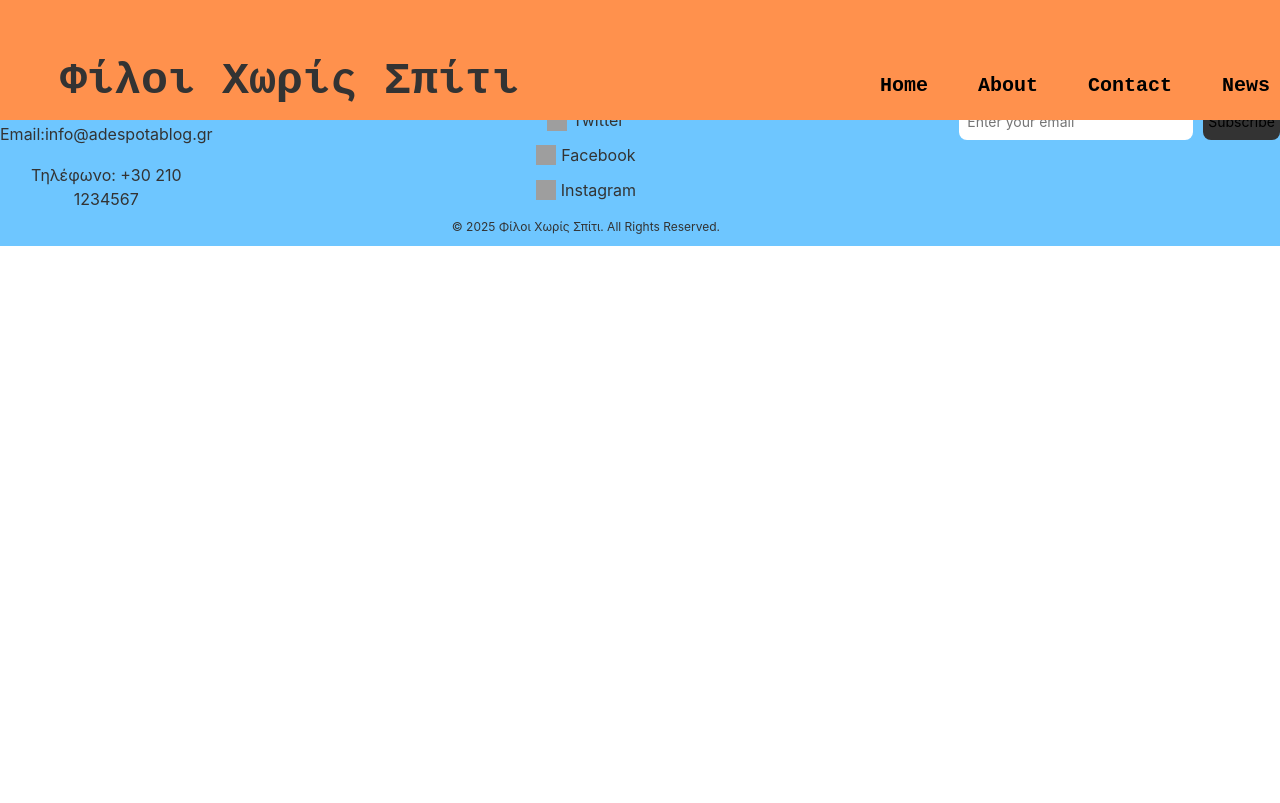
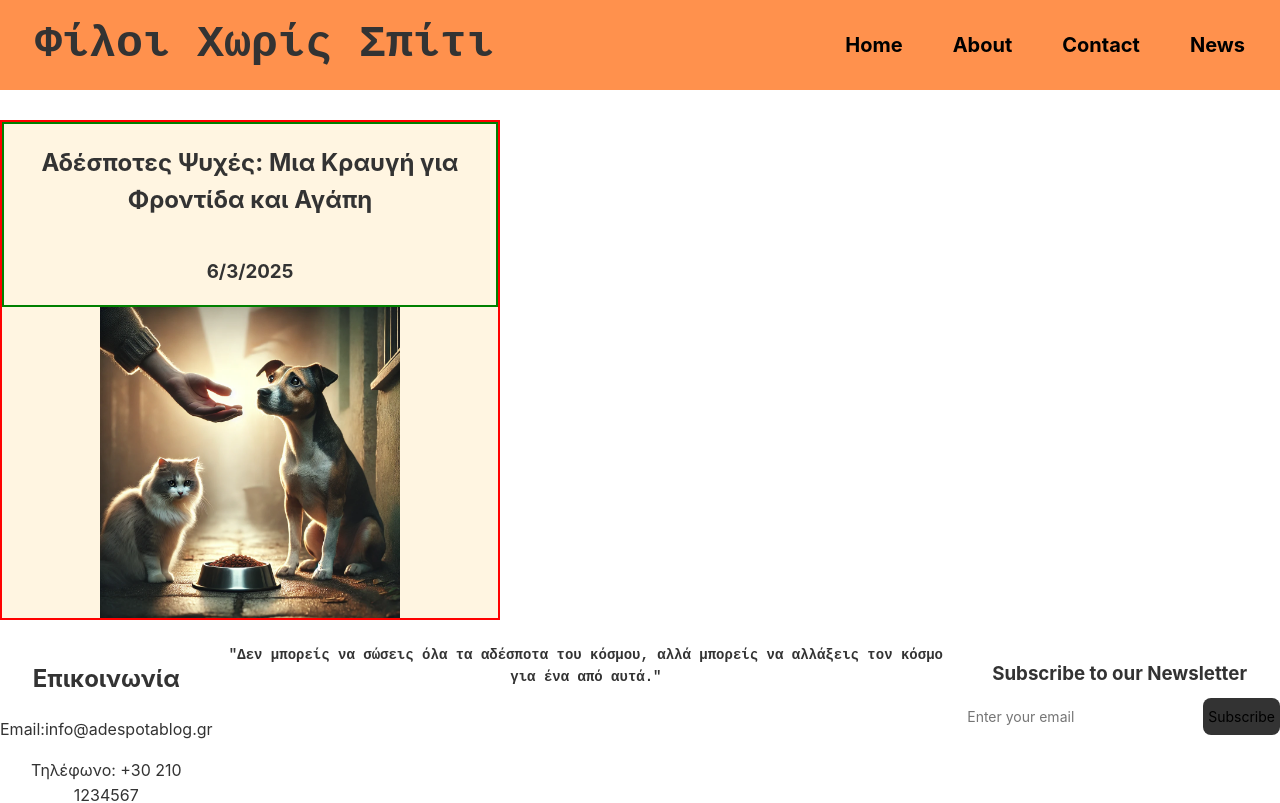
Before and after one commit to plexistrat/next-personal-blog, a Next.js app: page /about in a window 1280 px wide. Shown: the top 803 px of the page. Built offline with nearby package versions, Linux system fonts and the light colour scheme; grey boxes are pictures that could not be loaded.

Commit message:
more testing

```diff
--- a/components/Footer/Footer.module.css
+++ b/components/Footer/Footer.module.css
@@ -1,5 +1,5 @@
 .footer {
-  background-color: #6ec6ff;
+  background-color: #ffffff;
   /* position: absolute; */
   /* bottom: 0; */
   width: 100%;
@@ -127,7 +127,7 @@
   color: #333333;
   text-align: center;
   margin-top: 5px;
-  margin-bottom: 5px;
+  margin-bottom: 120px;
 
   @media screen and (max-width: 1000px) {
     font-size: 12px;
--- a/components/Footer/Footer.tsx
+++ b/components/Footer/Footer.tsx
@@ -1,4 +1,7 @@
 import React, { useEffect, useState } from 'react';
+import { BsInstagram } from 'react-icons/bs';
+import { FaFacebook } from 'react-icons/fa';
+import { TiSocialTwitter } from 'react-icons/ti';
 import styles from './Footer.module.css';
 
 const Footer = () => {
@@ -41,15 +44,18 @@ const Footer = () => {
             για ένα από αυτά."
           </p>
           <a href="https://twitter.com/yourprofile" target="_blank" rel="noopener noreferrer">
-            <img src="/icons/twitter.svg" alt="Twitter" />
+            {/* <img src="/icons/twitter.svg" alt="Twitter" /> */}
+            <TiSocialTwitter />
             Twitter
           </a>
           <a href="https://facebook.com/yourprofile" target="_blank" rel="noopener noreferrer">
-            <img src="/icons/facebook.svg" alt="Facebook" />
+            {/* <img src="/icons/facebook.svg" alt="Facebook" /> */}
+            <FaFacebook />
             Facebook
           </a>
           <a href="https://instagram.com/yourprofile" target="_blank" rel="noopener noreferrer">
-            <img src="/icons/instagram.svg" alt="Instagram" />
+            {/* <img src="/icons/instagram.svg" alt="Instagram" /> */}
+            <BsInstagram />
             Instagram
           </a>
 
--- a/components/Navbar/MenuList.module.css
+++ b/components/Navbar/MenuList.module.css
@@ -6,7 +6,7 @@
   right: 0;
   width: 100%;
   height: 100vh;
-  background-color: rgb(142, 82, 112);
+  background-color: rgb(35, 32, 34);
   padding: 200px;
   z-index: -80;
 
--- a/components/Navbar/Navbar.module.css
+++ b/components/Navbar/Navbar.module.css
@@ -1,15 +1,14 @@
 .navbar {
   display: flex;
-  /* align-items: center; */
+  align-items: center;
   justify-content: space-between;
   /* flex-direction: column; */
   width: 100%;
-  height: 120px;
+  height: 90px;
   background-color: #ff914d;
-  padding: 10px;
+  padding: 10px 35px;
   position: fixed;
   top: 0;
-  z-index: 1;
 
   @media screen and (max-width: 480px) {
     display: flex;
@@ -20,14 +19,10 @@
 }
 
 .navbarTitle {
-  margin-left: 50px;
+  /* margin-left: 50px; */
   color: #333333;
   font-size: 45px;
   font-family: 'Courier New', Courier, monospace;
-
-  @media screen and (max-width: 1000px) {
-    margin-left: 7px;
-  }
 
   @media screen and (max-width: 900px) {
     display: flex;
@@ -37,16 +32,36 @@
     display: flex;
     font-size: 28px;
   }
+  @media screen and (max-width: 313px) {
+    display: flex;
+    font-size: 22px;
+  }
+  @media screen and (max-width: 252px) {
+    display: flex;
+    font-size: 20px;
+  }
+  @media screen and (max-width: 232px) {
+    display: flex;
+    font-size: 18px;
+  }
+  @media screen and (max-width: 212px) {
+    display: flex;
+    font-size: 16px;
+  }
+  @media screen and (max-width: 192px) {
+    display: flex;
+    font-size: 14px;
+  }
 }
 
 .navbarButtons {
   display: flex;
+  align-items: center;
+  justify-content: center;
   gap: 50px;
-  font-family: 'Courier New', Courier, monospace;
   font-size: 20px;
   font-weight: bold;
   text-decoration: none;
-  margin-top: 60px;
 
   @media screen and (max-width: 1000px) {
     gap: 20px;
--- a/components/Navbar/NavbarBurger.module.css
+++ b/components/Navbar/NavbarBurger.module.css
@@ -4,4 +4,8 @@
   @media screen and (max-width: 700px) {
     display: block;
   }
+
+  @media screen and (max-width: 313px) {
+    margin-bottom: 15px;
+  }
 }
--- a/package.json
+++ b/package.json
@@ -23,7 +23,8 @@
     "@tabler/icons-react": "^3.28.1",
     "next": "15.1.5",
     "react": "19.0.0",
-    "react-dom": "19.0.0"
+    "react-dom": "19.0.0",
+    "react-icons": "^5.5.0"
   },
   "devDependencies": {
     "@babel/core": "^7.26.0",
--- /dev/null
+++ b/pages/about/About.module.css
@@ -0,0 +1,48 @@
+.container {
+  width: 500px;
+  height: 500px;
+  display: flex;
+  flex-direction: column;
+  align-items: center;
+  justify-content: center;
+  /* gap: 20px; */
+  margin-top: 120px;
+  border: solid 2px red;
+  background-color: #fff5e1;
+  /* background-image:
+    linear-gradient(rgba(0, 0, 0, 0.5), rgba(0, 0, 0, 0.5)),
+    url ('./homelessSouls.jpg');
+  background-size: cover;
+  background-position: center;
+  background-repeat: no-repeat; */
+}
+.text {
+  display: flex;
+  flex-direction: column;
+  align-items: center;
+  justify-content: center;
+  border: solid 2px green;
+}
+
+.container h2 {
+  margin-top: 20px;
+  margin-bottom: 20px;
+  text-align: center;
+  color: #333333;
+}
+.container h2:hover {
+  color: #ff914d;
+  transition: color 0.3s ease-in-out;
+}
+.container h3 {
+  color: #333333;
+}
+
+.container img {
+  width: 300px;
+  height: 450px;
+}
+.container img:hover {
+  transform: scale(1.1);
+  transition: transform 0.3s ease-in-out;
+}
--- a/pages/about/index.tsx
+++ b/pages/about/index.tsx
@@ -1,9 +1,18 @@
 import React from 'react';
+import styles from './About.module.css';
 
 type Props = {};
 
 const About = (props: Props) => {
-  return <div>about page</div>;
+  return (
+    <div className={styles.container}>
+      <div className={styles.text}>
+        <h2>Αδέσποτες Ψυχές: Μια Κραυγή για Φροντίδα και Αγάπη</h2>
+        <h3>6/3/2025</h3>
+      </div>
+      <img src="./homelessSouls.jpg" alt="" />
+    </div>
+  );
 };
 
 export default About;
--- a/pages/index.tsx
+++ b/pages/index.tsx
@@ -9,12 +9,10 @@ export default function HomePage() {
       {/* <ColorSchemeToggle /> */}
       <div className={styles.homePage}>
         <h2>Καλώς ήρθατε στην ιστοσελιδα "Φίλοι Χωρίς Σπίτι"</h2>
-        <p> 🌟 Δώσε Ελπίδα, Δώσε Αγάπη 🌟</p>
         <p>
           Μαζί, μπορούμε να κάνουμε τον κόσμο καλύτερο για τα αδέσποτα ζώα. Υιοθέτησε, πρόσφερε
-          εθελοντική βοήθεια ή κάνε μια δωρεά σήμερα.
+          εθελοντική βοήθεια ή κάνε μια δωρεά σήμερα. Δώσε Ελπίδα, Δώσε Αγάπη,Γίνε η φωνή τους
         </p>
-        <p>❤️ Γίνε η φωνή τους ❤️</p>
       </div>
     </>
   );
```
Also changed, not shown: pages/index.module.css (+16 -14 lines), public/homelessSouls.jpg (added), 1 other file (tests, documents, lock files or other folders).
